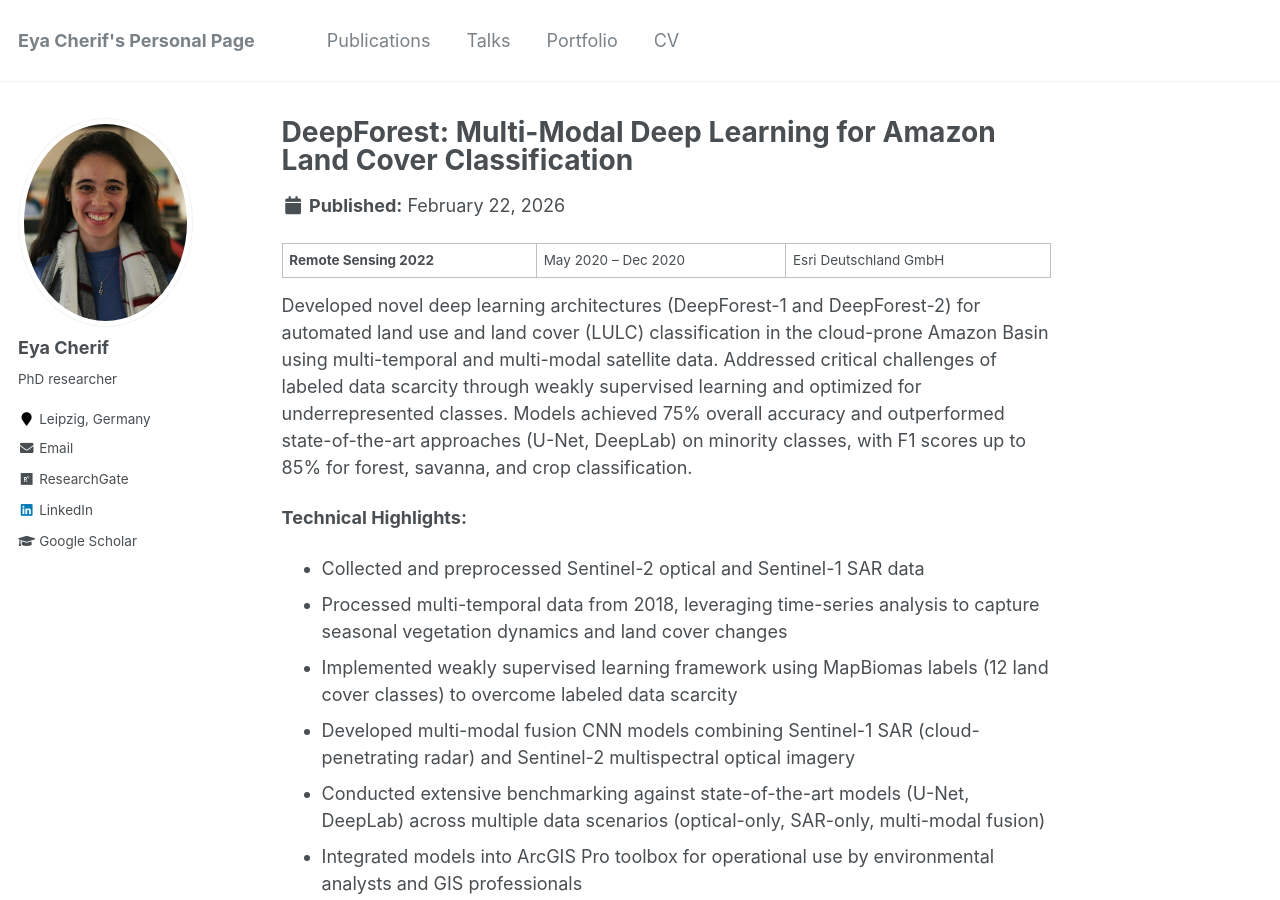
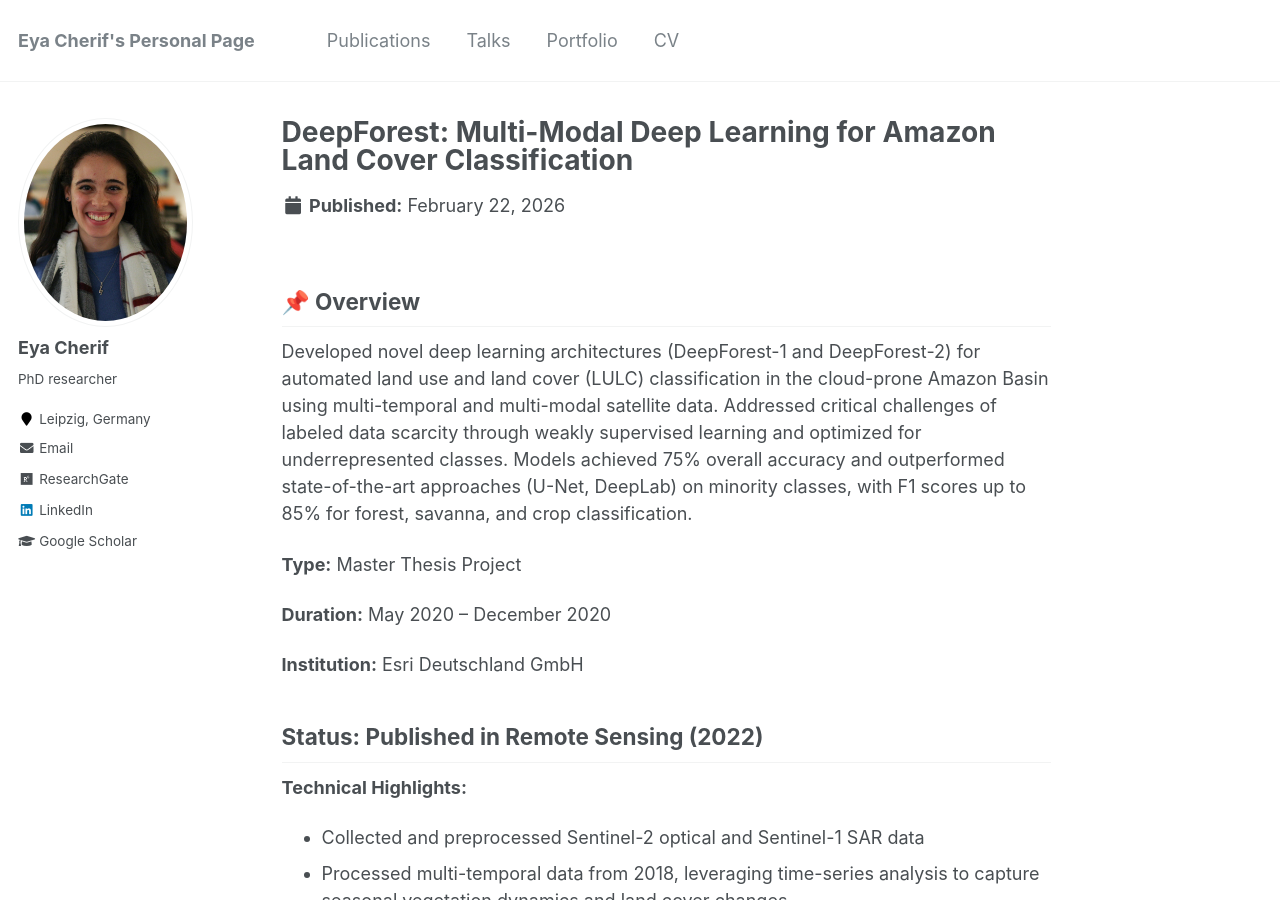
Before and after one commit to echerif18/echerif18.github.io, a Jekyll site: the page built from _portfolio/portfolio-4-deepforest.md, in a window 1280 px wide and 900 px high. Built offline with Jekyll 4.4.1, drawn with Linux system fonts in a browser that asks for light colours.

Commit message:
Update portfolio-4-deepforest.md

```diff
--- a/_portfolio/portfolio-4-deepforest.md
+++ b/_portfolio/portfolio-4-deepforest.md
@@ -1,11 +1,21 @@
 ---
 title: "DeepForest: Multi-Modal Deep Learning for Amazon Land Cover Classification"
-excerpt: "Remote Sensing 2022 | May 2020 – Dec 2020 | Esri Deutschland GmbH"
+excerpt: "May 2020 – Dec 2020    Esri Deutschland GmbH    **Remote Sensing 2022**"
 collection: portfolio
 ---
-**Remote Sensing 2022** | May 2020 – Dec 2020 | Esri Deutschland GmbH
+<!-- May 2020 – Dec 2020    Esri Deutschland GmbH    **Remote Sensing 2022** -->
 
+## 📌 Overview
 Developed novel deep learning architectures (DeepForest-1 and DeepForest-2) for automated land use and land cover (LULC) classification in the cloud-prone Amazon Basin using multi-temporal and multi-modal satellite data. Addressed critical challenges of labeled data scarcity through weakly supervised learning and optimized for underrepresented classes. Models achieved 75% overall accuracy and outperformed state-of-the-art approaches (U-Net, DeepLab) on minority classes, with F1 scores up to 85% for forest, savanna, and crop classification.
+
+**Type:** Master Thesis Project
+
+**Duration:** May 2020 – December 2020
+
+**Institution:** Esri Deutschland GmbH
+
+**Status:** Published in Remote Sensing (2022)
+---
 
 **Technical Highlights:**
 - Collected and preprocessed Sentinel-2 optical and Sentinel-1 SAR data
```
